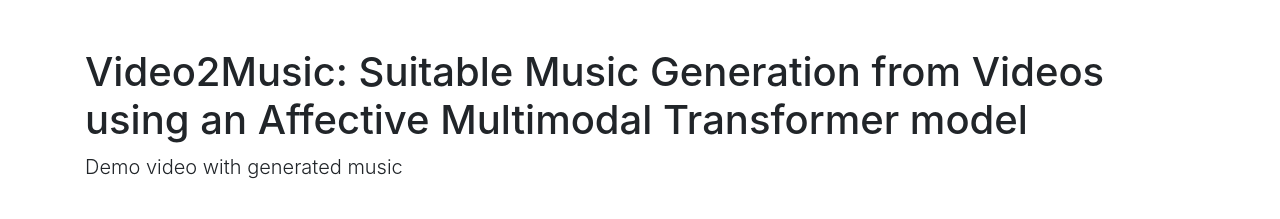
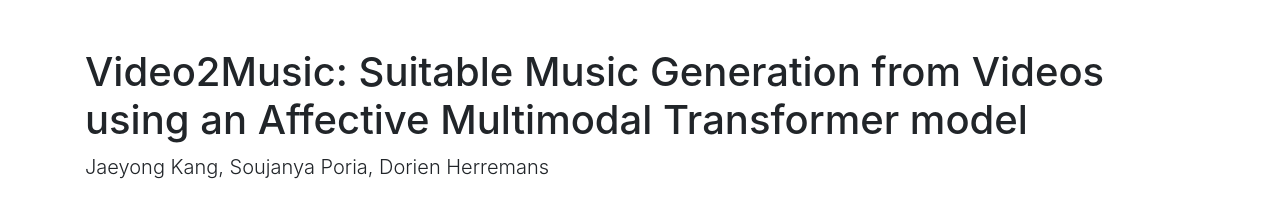
Before and after one commit to AMAAI-Lab/Video2Music, a plain HTML site: page docs/index.html in a window 1280 px wide. Shown: the top 219 px of the page. Drawn offline with nearby package versions, Linux system fonts and the light colour scheme; grey boxes are pictures that could not be loaded.

Commit message:
Update index.html

```diff
--- a/docs/index.html
+++ b/docs/index.html
@@ -13,6 +13,8 @@
     <div class="row">
         <div class="col-md-12">
             <h1>Video2Music: Suitable Music Generation from Videos using an Affective Multimodal Transformer model</h1>
+            <p class="lead">Jaeyong Kang, Soujanya Poria, Dorien Herremans</p>
+            </br>
             <p class="lead">Demo video with generated music</p>
         </div>
     </div>
```
